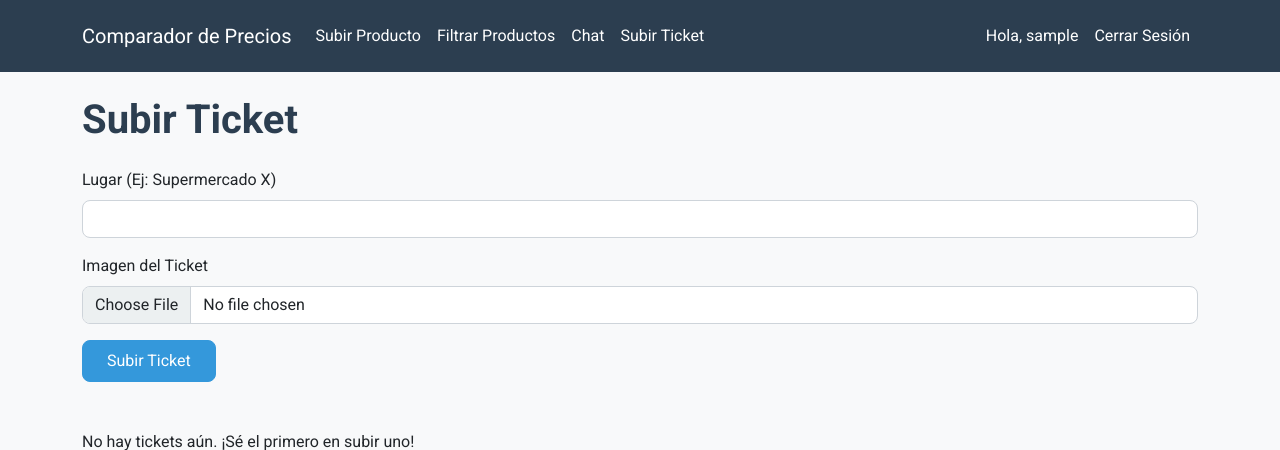
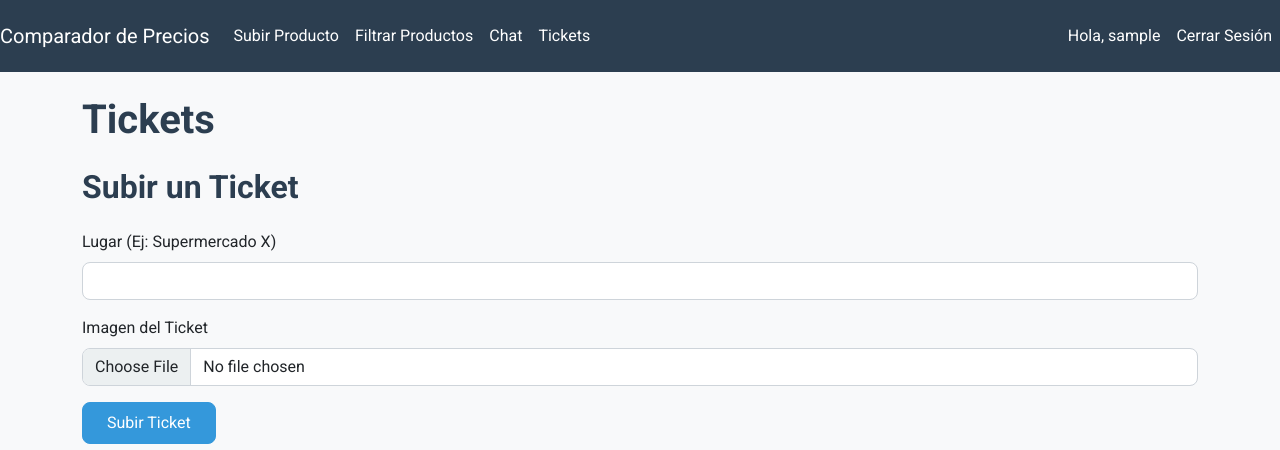
Before and after one commit to NicolasBlancoDEV/app-comparador-precio-nueva, a Flask app: page /upload_ticket in a window 1280 px wide. Shown: the top 450 px of the page. Run offline with Flask 3, Linux system fonts and the light colour scheme; the visitor is signed in with stand-in values (Sample User, id 1); data that the repository does not hold is empty; some libraries are stand-ins or nearby versions.

Commit message:
Cambiar 'Subir Ticket' por 'Tickets' en el menú y hacer imágenes clicables

```diff
--- a/templates/base.html
+++ b/templates/base.html
@@ -18,7 +18,6 @@
 </head>
 <body>
     <nav class="navbar navbar-expand-lg navbar-dark bg-primary">
-        <div class="container">
         <a class="navbar-brand" href="/">Comparador de Precios</a>
         <button class="navbar-toggler" type="button" data-bs-toggle="collapse" data-bs-target="#navbarNav" aria-controls="navbarNav" aria-expanded="false" aria-label="Toggle navigation">
             <span class="navbar-toggler-icon"></span>
@@ -28,7 +27,7 @@
                 <a class="nav-link" href="{{ url_for('upload') }}">Subir Producto</a>
                 <a class="nav-link" href="{{ url_for('filter_products') }}">Filtrar Productos</a>
                 <a class="nav-link" href="{{ url_for('chat') }}">Chat</a>
-                    <a class="nav-link" href="{{ url_for('upload_ticket') }}">Subir Ticket</a>
+                <a class="nav-link" href="{{ url_for('upload_ticket') }}">Tickets</a>
             </div>
             <div class="navbar-nav">
                 {% if current_user.is_authenticated %}
@@ -38,7 +37,6 @@
                     <a class="nav-link" href="{{ url_for('login') }}">Iniciar Sesión</a>
                     <a class="nav-link" href="{{ url_for('register') }}">Registrarse</a>
                 {% endif %}
-                </div>
             </div>
         </div>
     </nav>
--- a/templates/upload_ticket.html
+++ b/templates/upload_ticket.html
@@ -1,10 +1,11 @@
 {% extends 'base.html' %}
 
 {% block content %}
-<h2>Subir Ticket</h2>
+<h2>Tickets</h2>
 
 {% if current_user.is_authenticated %}
     <!-- Formulario para subir ticket -->
+    <h3>Subir un Ticket</h3>
     <form method="POST" enctype="multipart/form-data" class="mt-4">
         <div class="mb-3">
             <label for="place" class="form-label">Lugar (Ej: Supermercado X)</label>
@@ -27,7 +28,9 @@
         {% for ticket in tickets %}
             <div class="col-md-4 mb-4">
                 <div class="card">
-                    <img src="{{ ticket[1] }}" class="card-img-top" alt="Ticket">
+                    <a href="{{ ticket[1] }}" target="_blank">
+                        <img src="{{ ticket[1] }}" class="card-img-top" alt="Ticket">
+                    </a>
                     <div class="card-body">
                         <p class="card-text">
                             <strong>Subido por:</strong> {{ ticket[0] }}<br>
```
Lines whose indentation alone changed are shown as unchanged.
